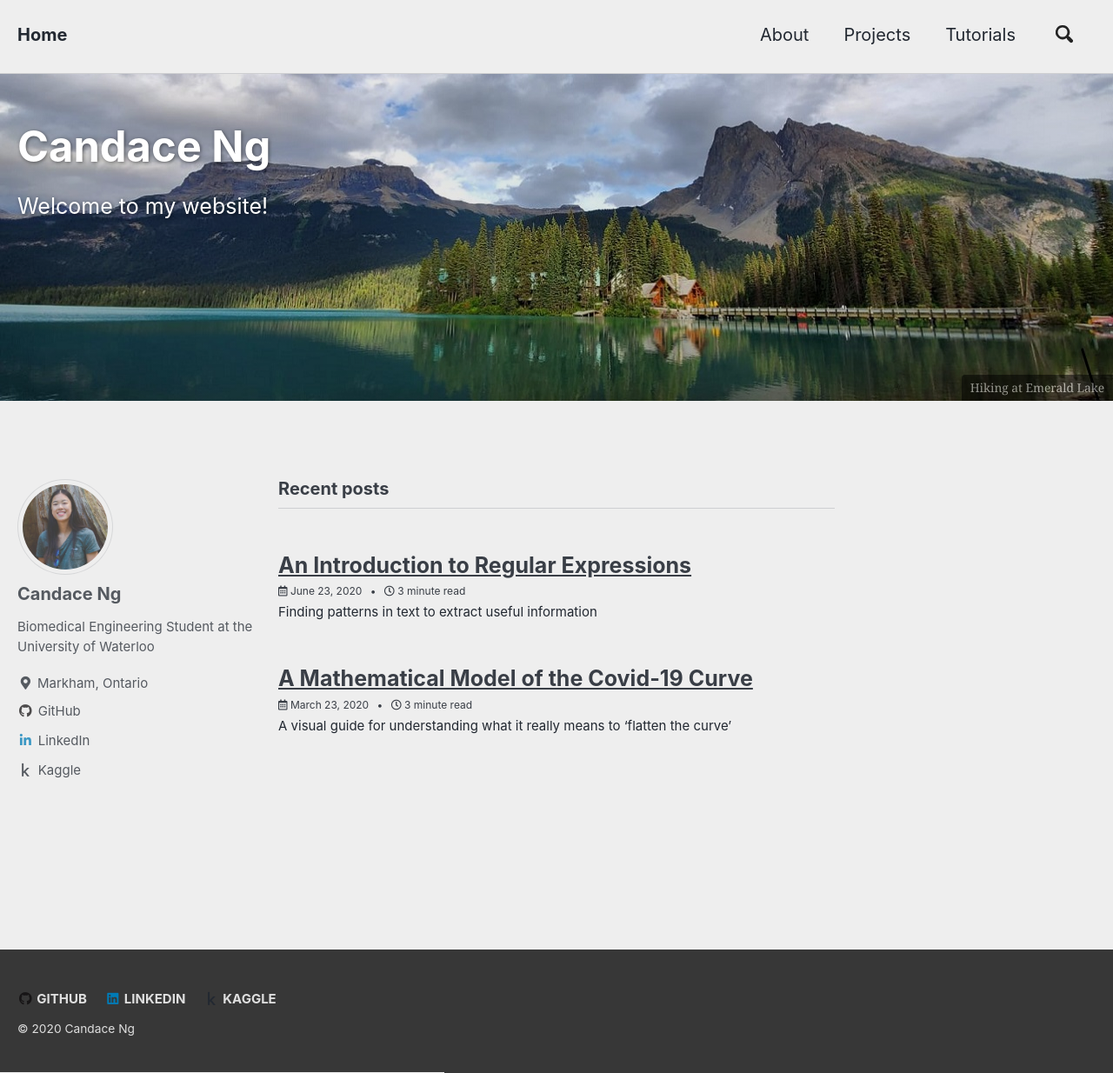
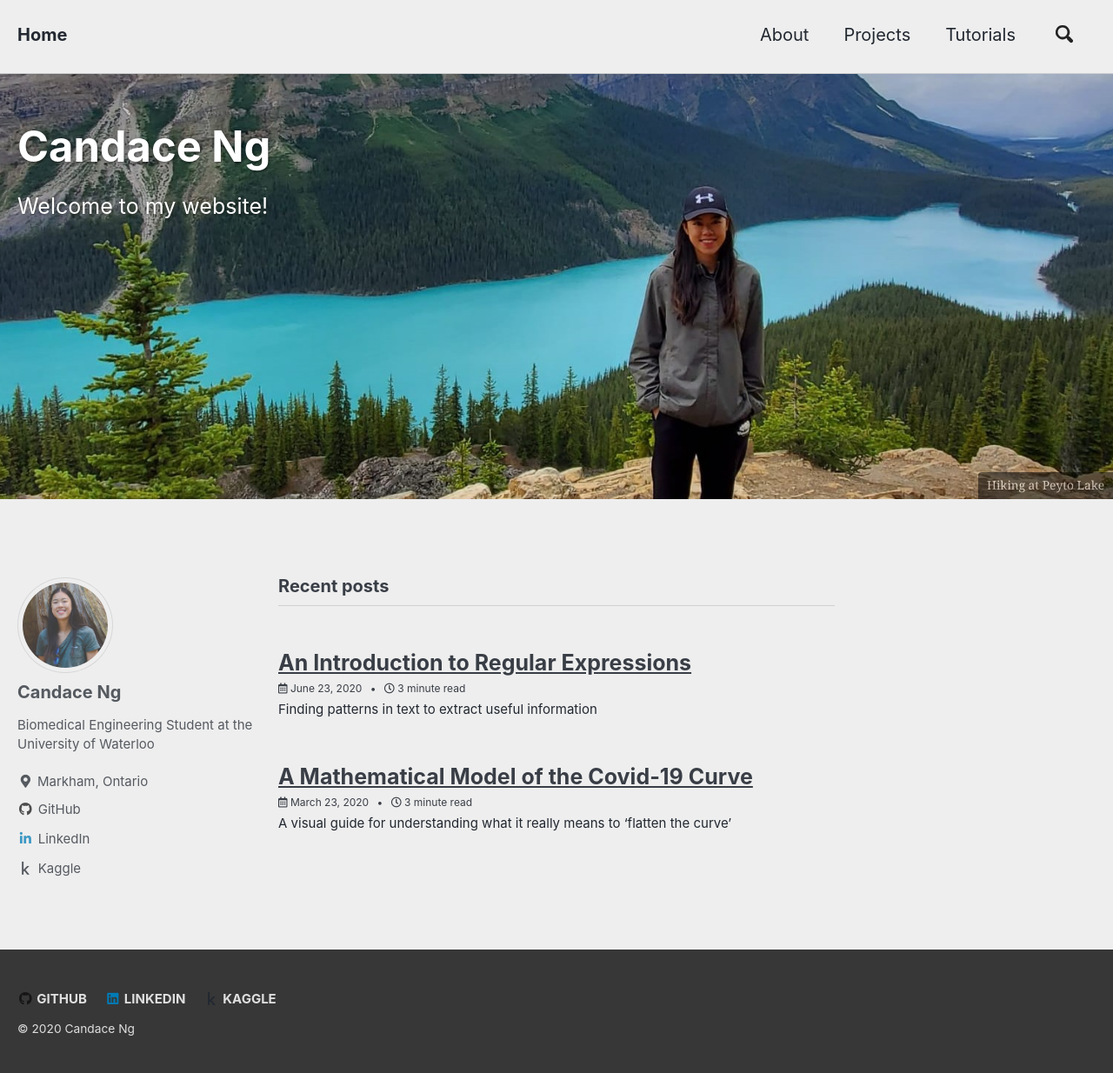
Before and after one commit to candaceng/candaceng, a Jekyll site: the page built from index.html, in a window 1280 px wide and 1234 px high. Shown: the whole window at 87% size. Built offline with Jekyll 4.4.1, drawn with Linux system fonts in a browser that asks for light colours; cached includes are drawn as plain includes; the list of posts is cut into pages by our own code.

Commit message:
main header

```diff
--- a/index.html
+++ b/index.html
@@ -7,8 +7,11 @@
     <br>
     <br>
     <br>
+    <br>
+    <br>
+    <br>
 header:
-    overlay_image: "images/emerald-lake-header.jpg"
-    overlay_filter: 0.1
-    caption: "Hiking at Emerald Lake"
+    overlay_image: "images/main-header-test.jpg"
+    <!-- overlay_filter: 0.3 -->
+    caption: "Hiking at Peyto Lake"
 ---
```
Also changed, not shown: _pages/about.md (+1 -1 lines), images/main-header-test.jpg (added), images/main-header.jpg (added).
